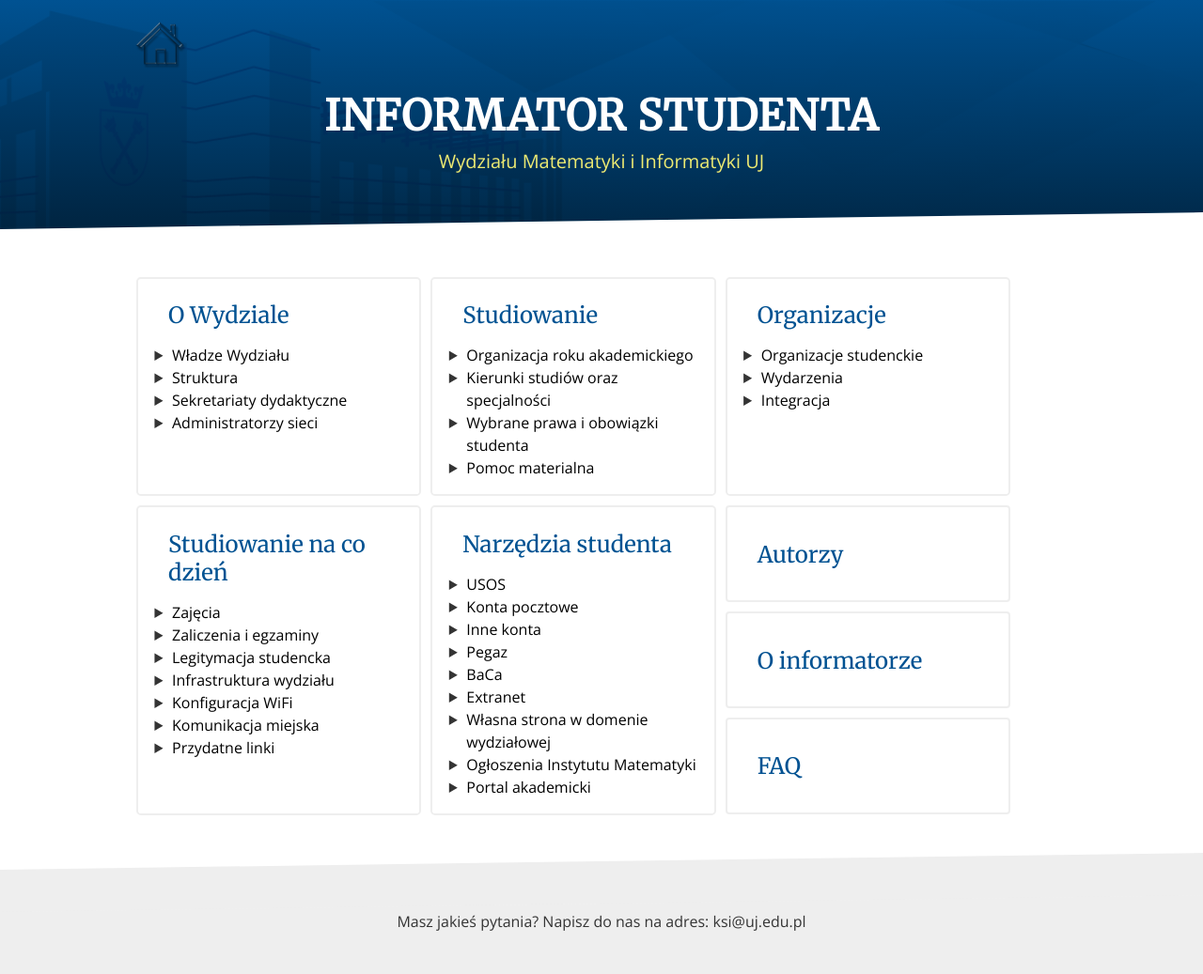
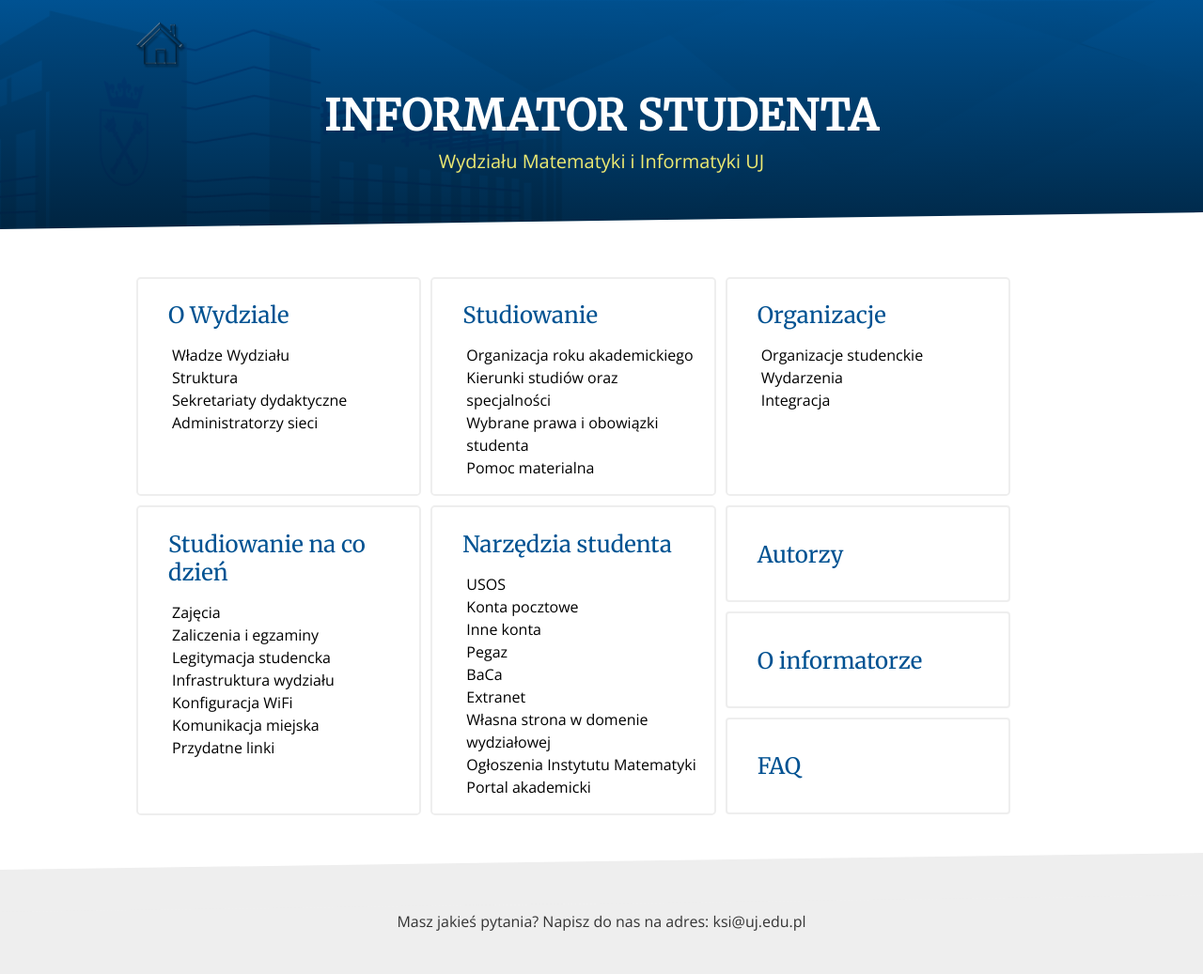
Before and after one commit to KSIUJ/informator, a Jekyll site: the page built from index.html, in a window 1280 px wide. Shown: the whole page at 94% size. Built offline with Jekyll 4.4.1, drawn with Linux system fonts in a browser that asks for light colours; nearby versions of some CDN libraries.

Commit message:
removed difference in layout between firefox and chrome

```diff
--- a/_sass/layout/_card.scss
+++ b/_sass/layout/_card.scss
@@ -28,7 +28,6 @@
     text-align: left;
     padding-left: 20px;
     margin-top: 15px;
-    list-style-type: disclosure-closed;
   }
   @include mq('xs') {
     flex: 1 per-line(1);
--- a/_sass/layout/_containers.scss
+++ b/_sass/layout/_containers.scss
@@ -29,7 +29,7 @@
   p {
     text-align: justify;
     max-width: 100%;
-    word-break: break-all;
+    word-break: break-word;
     padding: 0 0.5em;
   }
   ul, ol {
```
